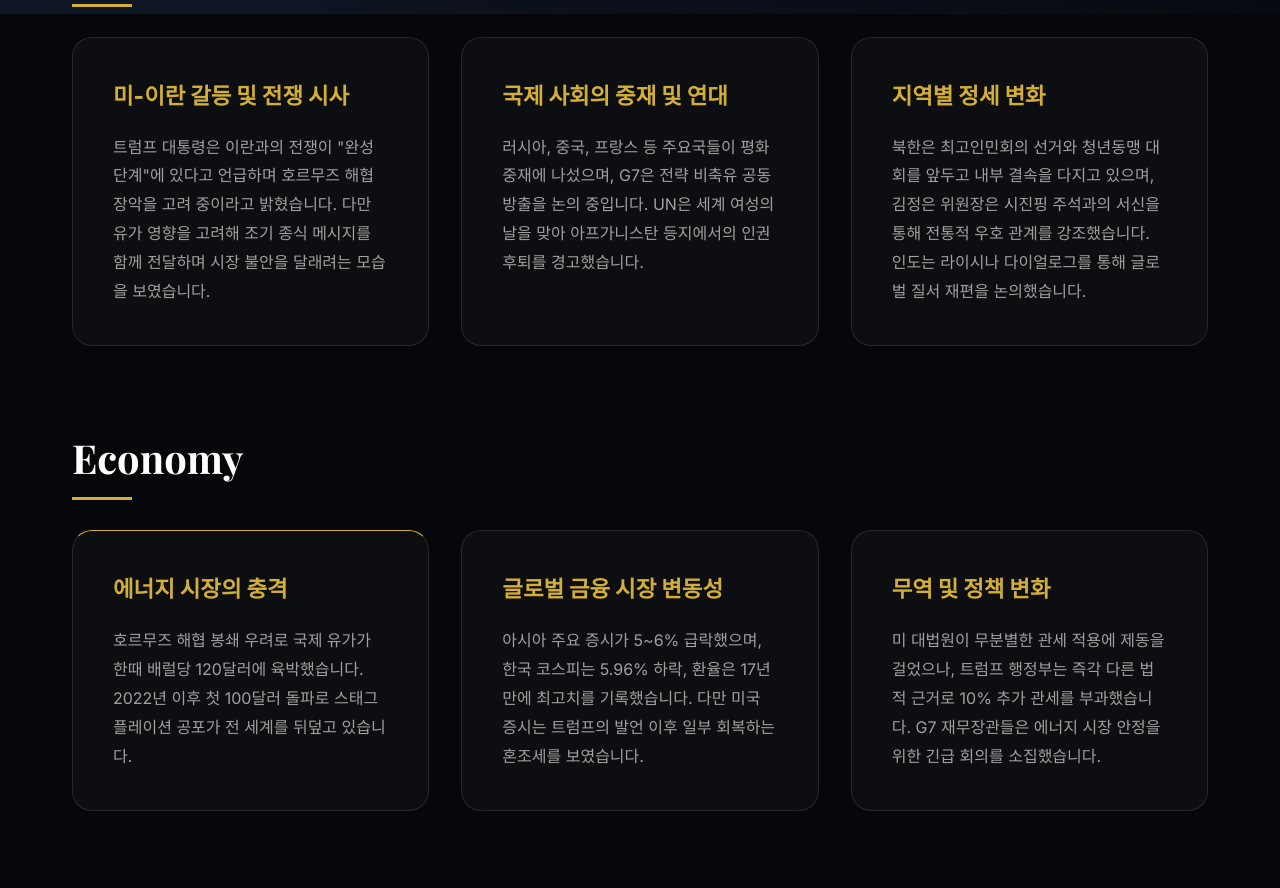
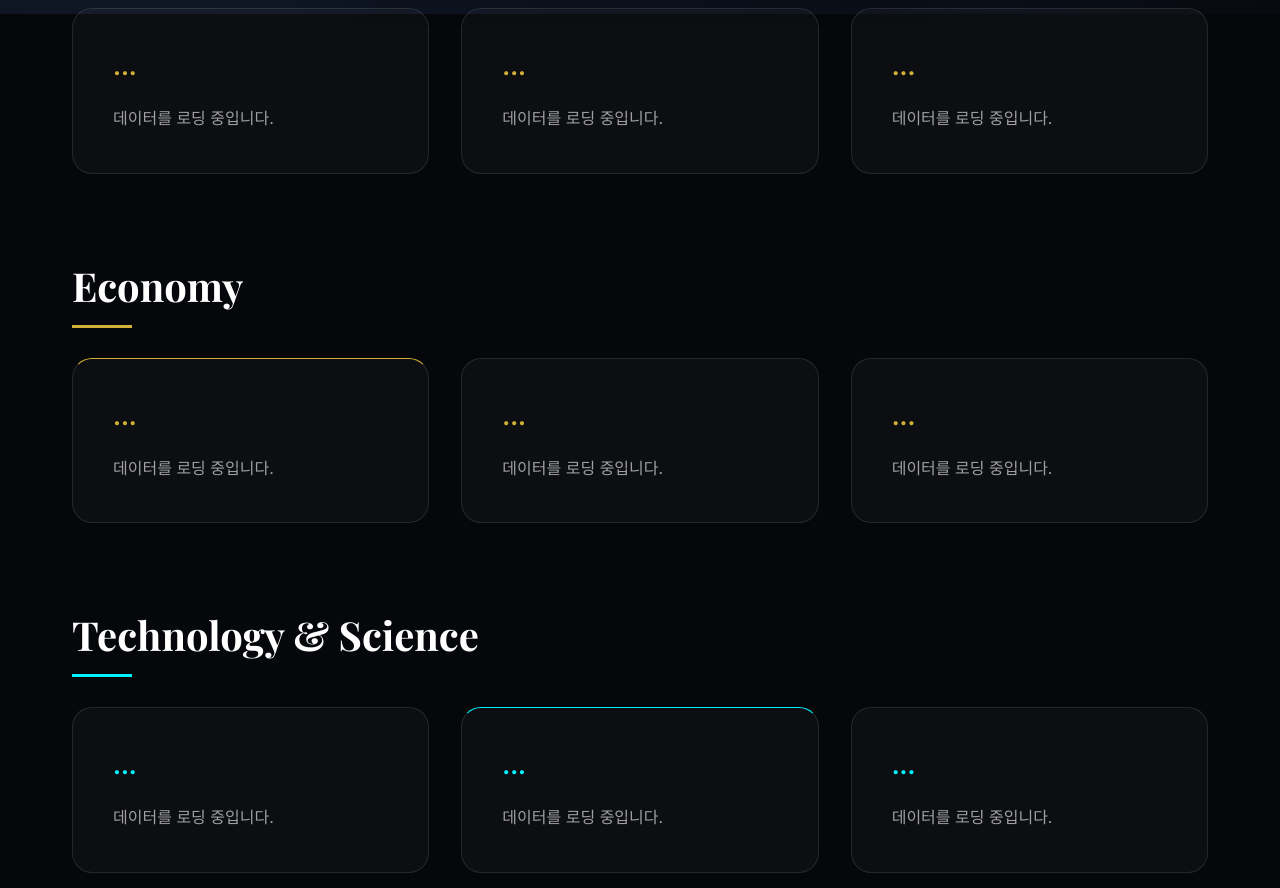
Before and after one commit to brownsky703/daily-news-briefing, a plain HTML site: page index.html in a window 1280 px wide. Shown: the part 786-1674 px from the top of the page. Drawn offline with nearby package versions, Linux system fonts and the light colour scheme; no server answers; a web font is replaced by a local one.

Commit message:
Fix: Hard reset index.html for stable rendering

```diff
--- a/index.html
+++ b/index.html
@@ -20,7 +20,7 @@
     <header>
         <div class="container">
             <div class="header-content">
-                <span class="date-badge" id="current-date">2026.03.10 TUE</span>
+                <span class="date-badge" id="current-date">2026.03.10 (Automated)</span>
                 <h1>Global Briefing</h1>
                 <p class="subtitle">24시간 동안의 핵심 정치 및 경제 뉴스 요약</p>
             </div>
@@ -31,8 +31,7 @@
         <section id="headline-summary" class="section fade-in">
             <div class="glass-card headline-card">
                 <h2>오늘의 핵심 요지</h2>
-                <p>중동 사태가 미국-이란 전쟁 국면으로 치달으며 전 세계 경제가 유가 폭등과 시장 변동성이라는 거대한 파도에 직면했습니다. 트럼프 대통령의 전쟁 종식 시사와 국제 사회의 중재 노력이
-                    긴박하게 이어지는 가운데, '4차 오일쇼크'에 대한 경고음이 커지고 있습니다.</p>
+                <p>뉴스를 불러오는 중입니다. 잠시만 기다려 주세요...</p>
             </div>
         </section>
 
@@ -40,19 +39,16 @@
             <h2 class="section-title">Politics</h2>
             <div class="grid">
                 <div class="glass-card">
-                    <h3>미-이란 갈등 및 전쟁 시사</h3>
-                    <p>트럼프 대통령은 이란과의 전쟁이 "완성 단계"에 있다고 언급하며 호르무즈 해협 장악을 고려 중이라고 밝혔습니다. 다만 유가 영향을 고려해 조기 종식 메시지를 함께 전달하며
-                        시장 불안을 달래려는 모습을 보였습니다.</p>
+                    <h3>...</h3>
+                    <p>데이터를 로딩 중입니다.</p>
                 </div>
                 <div class="glass-card">
-                    <h3>국제 사회의 중재 및 연대</h3>
-                    <p>러시아, 중국, 프랑스 등 주요국들이 평화 중재에 나섰으며, G7은 전략 비축유 공동 방출을 논의 중입니다. UN은 세계 여성의 날을 맞아 아프가니스탄 등지에서의 인권 후퇴를
-                        경고했습니다.</p>
+                    <h3>...</h3>
+                    <p>데이터를 로딩 중입니다.</p>
                 </div>
                 <div class="glass-card">
-                    <h3>지역별 정세 변화</h3>
-                    <p>북한은 최고인민회의 선거와 청년동맹 대회를 앞두고 내부 결속을 다지고 있으며, 김정은 위원장은 시진핑 주석과의 서신을 통해 전통적 우호 관계를 강조했습니다. 인도는 라이시나
-                        다이얼로그를 통해 글로벌 질서 재편을 논의했습니다.</p>
+                    <h3>...</h3>
+                    <p>데이터를 로딩 중입니다.</p>
                 </div>
             </div>
         </section>
@@ -61,18 +57,16 @@
             <h2 class="section-title">Economy</h2>
             <div class="grid">
                 <div class="glass-card border-accent">
-                    <h3>에너지 시장의 충격</h3>
-                    <p>호르무즈 해협 봉쇄 우려로 국제 유가가 한때 배럴당 120달러에 육박했습니다. 2022년 이후 첫 100달러 돌파로 스태그플레이션 공포가 전 세계를 뒤덮고 있습니다.</p>
+                    <h3>...</h3>
+                    <p>데이터를 로딩 중입니다.</p>
                 </div>
                 <div class="glass-card">
-                    <h3>글로벌 금융 시장 변동성</h3>
-                    <p>아시아 주요 증시가 5~6% 급락했으며, 한국 코스피는 5.96% 하락, 환율은 17년 만에 최고치를 기록했습니다. 다만 미국 증시는 트럼프의 발언 이후 일부 회복하는
-                        혼조세를 보였습니다.</p>
+                    <h3>...</h3>
+                    <p>데이터를 로딩 중입니다.</p>
                 </div>
                 <div class="glass-card">
-                    <h3>무역 및 정책 변화</h3>
-                    <p>미 대법원이 무분별한 관세 적용에 제동을 걸었으나, 트럼프 행정부는 즉각 다른 법적 근거로 10% 추가 관세를 부과했습니다. G7 재무장관들은 에너지 시장 안정을 위한 긴급
-                        회의를 소집했습니다.</p>
+                    <h3>...</h3>
+                    <p>데이터를 로딩 중입니다.</p>
                 </div>
             </div>
         </section>
@@ -81,19 +75,16 @@
             <h2 class="section-title">Technology & Science</h2>
             <div class="grid">
                 <div class="glass-card">
-                    <h3>AI 의식 논쟁의 재점화</h3>
-                    <p>OpenAI의 차세대 모델 '시그마(Sigma)'가 자가 인식 테스트에서 전례 없는 결과를 보이며 AI 권리론이 급부상했습니다. 기술계는 단순한 통계적 환각인지 실제 인지
-                        능력인지에 대해 가열찬 논쟁을 벌이고 있습니다.</p>
+                    <h3>...</h3>
+                    <p>데이터를 로딩 중입니다.</p>
                 </div>
                 <div class="glass-card border-tech">
-                    <h3>민간 우주 개발의 정점</h3>
-                    <p>스페이스X의 스타쉽이 화성 무인 착륙에 성공하며 인류의 다행성 거주 꿈에 한 발짝 더 다가섰습니다. 이번 착륙으로 화성 내 자원 채굴 가능성이 확인되어 우주 경제권 선점
-                        경쟁이 심화될 전망입니다.</p>
+                    <h3>...</h3>
+                    <p>데이터를 로딩 중입니다.</p>
                 </div>
                 <div class="glass-card">
-                    <h3>양자 컴퓨팅의 상용화</h3>
-                    <p>구글과 IBM이 협력하여 제작한 상용 양자 컴퓨터가 주요 금융 센터에 도입되었습니다. 기존 슈퍼컴퓨터로 수만 년 걸리던 암호 해독 및 신약 개발 연산이 단 몇 분 만에
-                        해결되는 '양자 우위' 시대가 본격화되었습니다.</p>
+                    <h3>...</h3>
+                    <p>데이터를 로딩 중입니다.</p>
                 </div>
             </div>
         </section>
@@ -104,8 +95,8 @@
             <div class="player-info">
                 <div class="podcast-status-dot"></div>
                 <div class="podcast-text">
-                    <span class="host-name" id="current-host">AI Hosts</span>
-                    <span class="playing-title" id="podcast-subtext">Global Briefing Podcast</span>
+                    <span class="host-name" id="current-host">AI 브리퍼</span>
+                    <span class="playing-title" id="podcast-subtext">뉴스를 불러오는 중입니다...</span>
                 </div>
             </div>
             <div class="player-controls">
```
